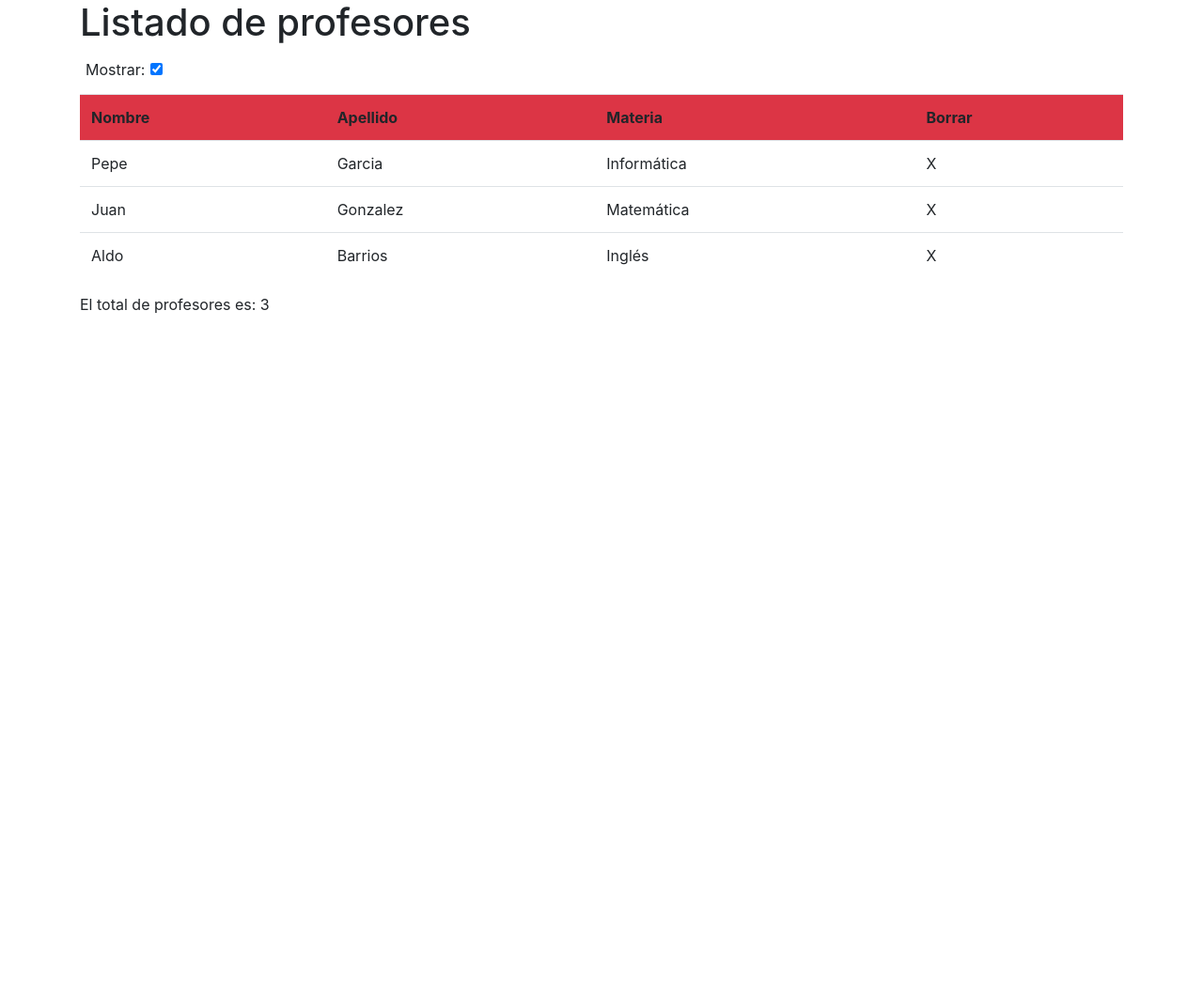
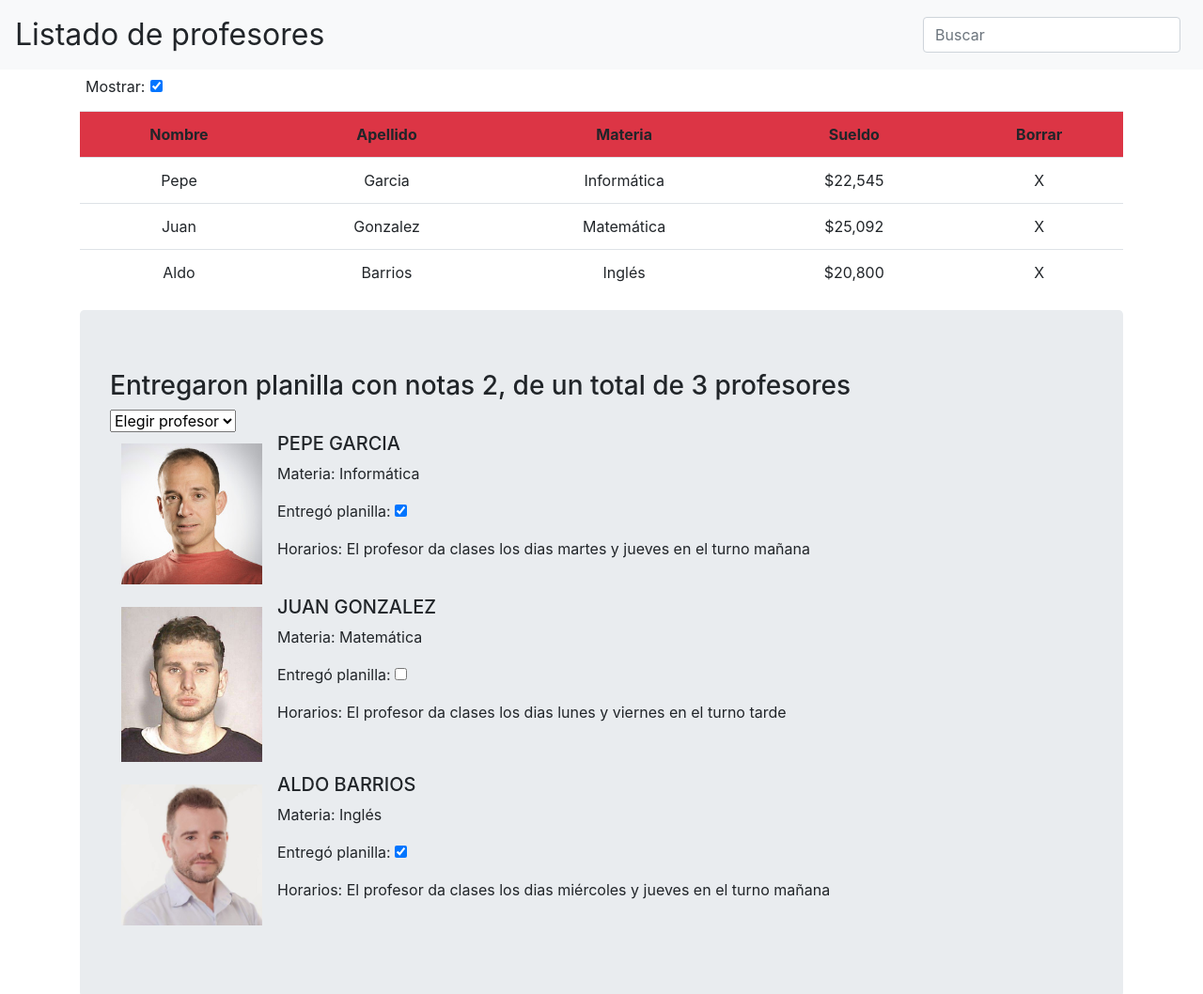
Before and after one commit to JenniferPuliche/AppConAngularJS, a plain HTML site: page index.html in a window 1280 px wide. Shown: the top 1058 px of the page at 94% size. Before the commit the page ends 800 px from the top, so only its background shows below. Drawn offline with nearby package versions, Linux system fonts and the light colour scheme.

Commit message:
agregando buscador

```diff
--- a/css/estilos.css
+++ b/css/estilos.css
@@ -1,7 +1,24 @@
+.titulo{
+	font-size: 32px;
+}
+
 td span{
 	cursor: pointer;
+}
+
+td span:hover{
+	color:red;
+}
+
+td, tr{
+	text-align: center;
 }
 
 label{
 	padding: 6px;
 }
+
+img{
+	width: 150px;
+	margin: 12px;
+}
--- a/index.html
+++ b/index.html
@@ -2,34 +2,55 @@
 <html lang="en">
 <head>
 	<meta charset="UTF-8">
-	<title>Mi primera app con AngularJS</title>
+	<meta name="viewport" content="width=device-width, initial-scale=1.0">
+	<title>App con AngularJS</title>
 	<link rel="stylesheet" href="https://stackpath.bootstrapcdn.com/bootstrap/4.3.1/css/bootstrap.min.css" integrity="sha384-ggOyR0iXCbMQv3Xipma34MD+dH/1fQ784/j6cY/iJTQUOhcWr7x9JvoRxT2MZw1T" crossorigin="anonymous">
 	<link rel="stylesheet" type="text/css" href="css/estilos.css">
 	<script src="https://ajax.googleapis.com/ajax/libs/angularjs/1.7.8/angular.min.js"></script>
 	<script src="js/app.js"></script>
 </head>
-
 <body ng-app="myApp" ng-controller="main">
+	<nav class="navbar navbar-light bg-light">
+  	<a class="navbar-brand titulo ">Listado de profesores</a>
+		<form class="form-inline">
+		    <input class="form-control mr-sm-2" type="search" placeholder="Buscar" aria-label="Buscar" ng-model="campoBusqueda">
+		</form>
+	</nav>
 	<main class="container">
-		<h1>Listado de profesores</h1>
 		<label>Mostrar: </label><input type="checkbox" ng-model="mostrar">
 		<table ng-controller="tabla" ng-show="mostrar" class="table table-hover">
 		    <tr class="bg-danger">
 		      <th>Nombre</th>
 		      <th>Apellido</th>
 		      <th>Materia</th>
+		      <th>Sueldo</th>
 		      <th>Borrar</th>
 		    </tr>
 			<tr ng-repeat="profesor in profesores">
 			  <td>{{profesor.nombre}}</td>
 			  <td>{{profesor.apellido}}</td>
 			  <td>{{profesor.materia}}</td>
+			  <td>{{profesor.sueldo| currency: '$' : 0}}</td>
 			  <td ng-click="borrar($index)"><span>X</span></td>
 			</tr>
 		</table>
-
-		<p>El total de profesores es: {{profesores.length}}</p>
-
+		<div ng-controller="detalleCtrl">
+			<div class="jumbotron">
+				<h3>Entregaron planilla con notas {{cuantos()}}, de un total de {{profesores.length}} profesores</h3>
+		 		<select ng-options="profesor.nombre for profesor in profesores" ng-model="menuProfesores">
+		 			<option value="">Elegir profesor</option>
+		 		</select>
+			 	<div class="media" ng-repeat="profesor in profesores">
+					<img ng-src="{{profesor.imagen}}" class="align-self-center mr-3" alt="{{profesor.apellido}}">
+					<div class="media-body">
+					    <h5 class="mt-0">{{profesor.nombre| uppercase}} {{profesor.apellido| uppercase}}</h5>
+					    <p>Materia: {{profesor.materia}}</p>
+					    <p>Entregó planilla: <input type="checkbox" ng-model="profesor.planilla"></p>
+					    <p>Horarios: {{profesor.descripcion}}</p>
+					</div>
+				</div>
+	 		</div>
+	 	</div>
 	</main>
 
 </body>
--- a/js/app.js
+++ b/js/app.js
@@ -4,9 +4,9 @@ angular.module('myApp', [])
 $scope.mostrar=true
 $scope.profesores=
 [
-	{"nombre":"Pepe", "apellido":"Garcia", "materia":"Informática"},
-	{"nombre":"Juan", "apellido":"Gonzalez", "materia":"Matemática"},
-	{"nombre":"Aldo", "apellido":"Barrios", "materia":"Inglés"}
+	{"nombre":"Pepe", "apellido":"Garcia", "materia":"Informática", "imagen": "imagenes/pepe.jpg", "sueldo": 22545, "planilla": true, "descripcion": "El profesor da clases los dias martes y jueves en el turno mañana"},
+	{"nombre":"Juan", "apellido":"Gonzalez", "materia":"Matemática", "imagen": "imagenes/juan.jpg", "sueldo": 25092, "planilla": false, "descripcion": "El profesor da clases los dias lunes y viernes en el turno tarde"},
+	{"nombre":"Aldo", "apellido":"Barrios", "materia":"Inglés", "imagen": "imagenes/aldo.jpg", "sueldo": 20800, "planilla": true, "descripcion": "El profesor da clases los dias miércoles y jueves en el turno mañana"}
 ]
 })
 
@@ -15,3 +15,13 @@ $scope.profesores=
 		$scope.profesores.splice(posicion,1)
 	}
 })
+
+.controller('detalleCtrl', function($scope){
+	$scope.cuantos = function(){
+		var contador = 0;
+		angular.forEach($scope.profesores, function(profesor){
+			contador += profesor.planilla == true
+		})
+		return contador
+	}
+})
```
Also changed, not shown: imagenes/aldo.jpg (added), imagenes/juan.jpg (added), imagenes/pepe.jpg (added).
